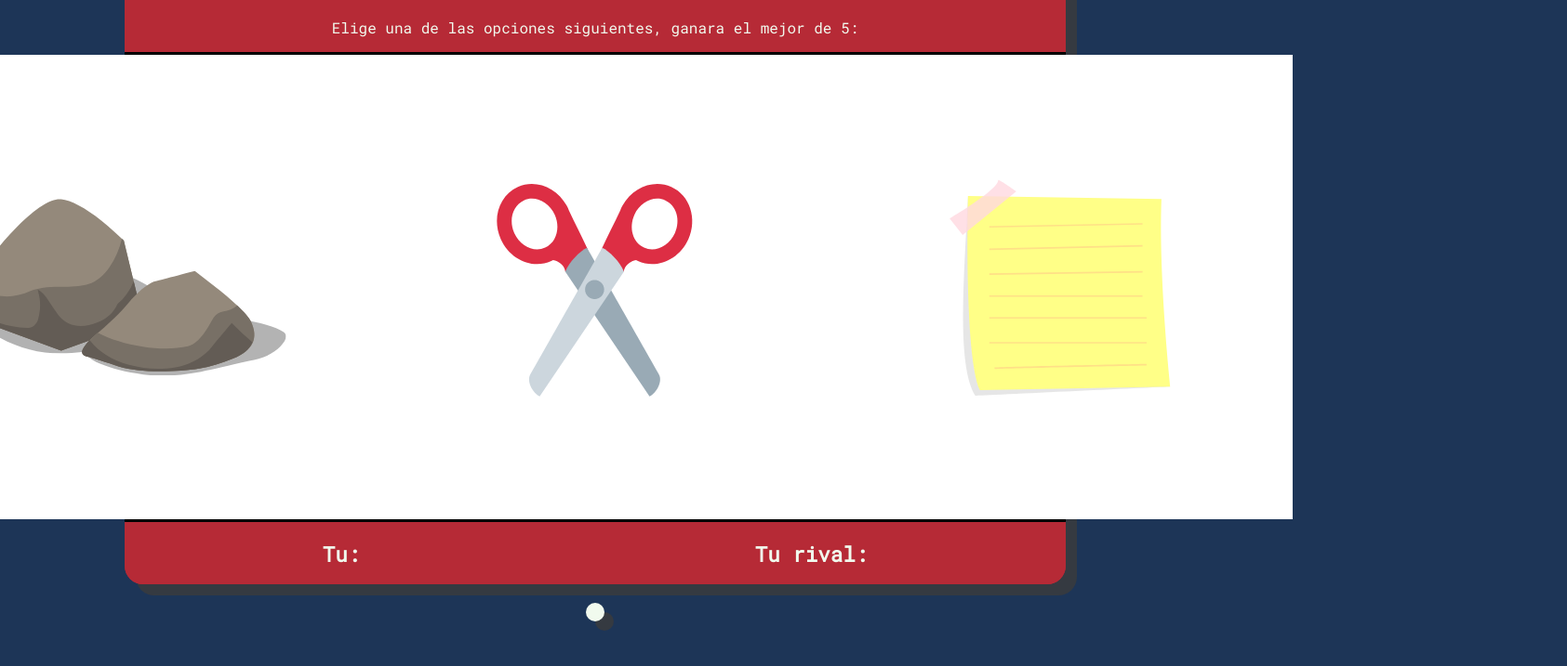
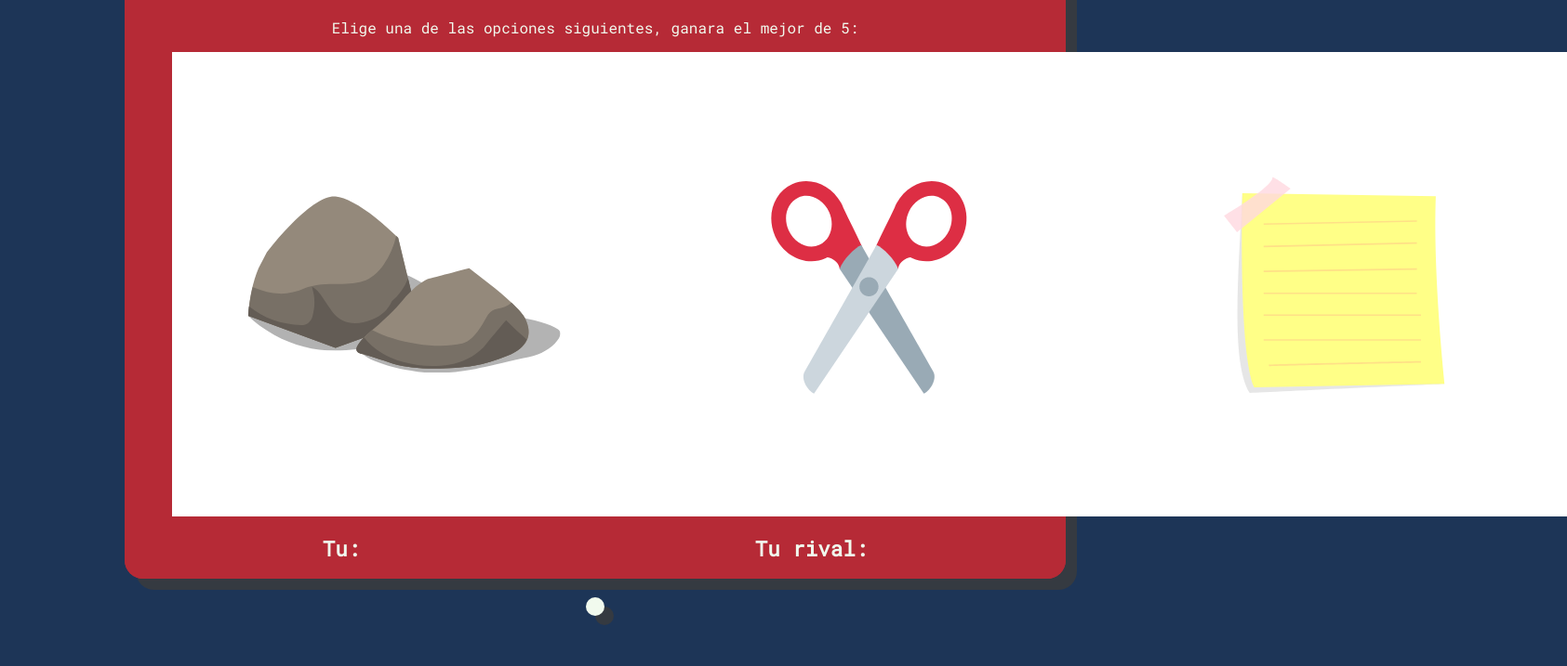
Before and after one commit to optimuzk/rock-paper-scissors, a plain HTML site: page index.html in a window 1280 px wide. Shown: the part 75-792 px from the top of the page at 93% size, 1685 px wide, since content can reach past the window. Drawn offline with Linux system fonts and the light colour scheme.

Commit message:
changed max width from options div

```diff
--- a/style.css
+++ b/style.css
@@ -36,8 +36,8 @@ header p {
 
 #options {
   display: flex;
-  justify-content: center;
-  border-style: solid;
+  width: 90%;
+
 }
 #options img {
   width: 100%;
```
